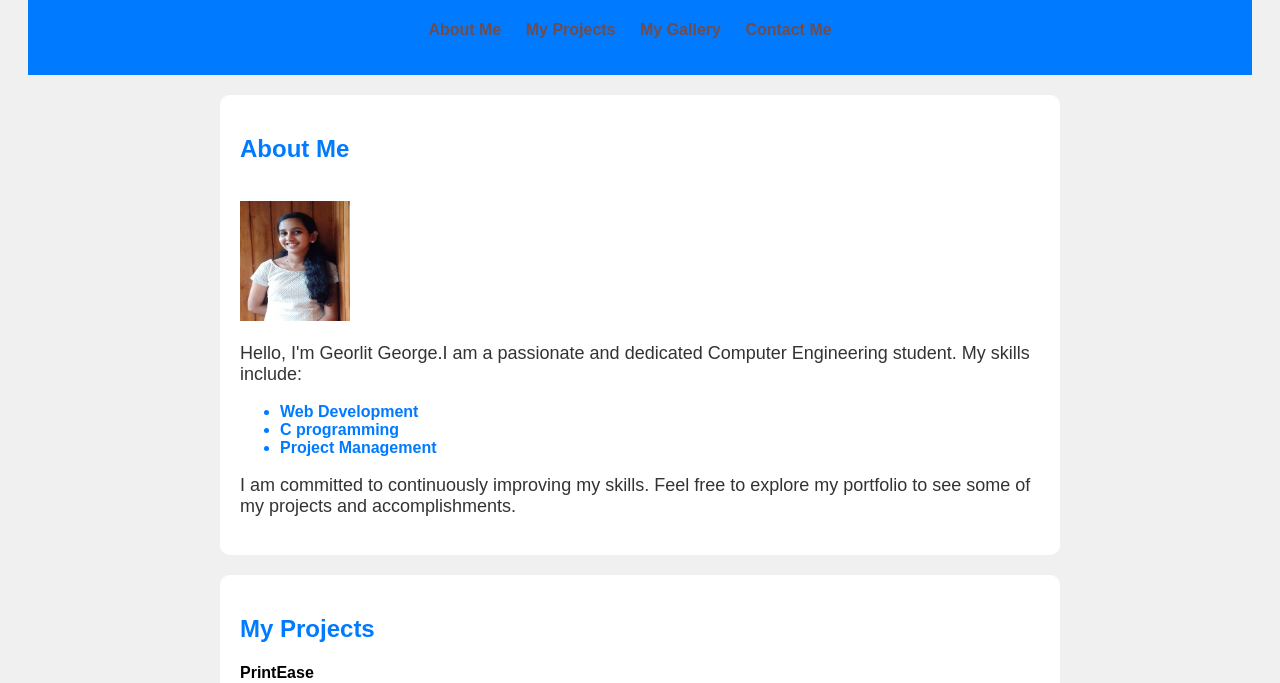
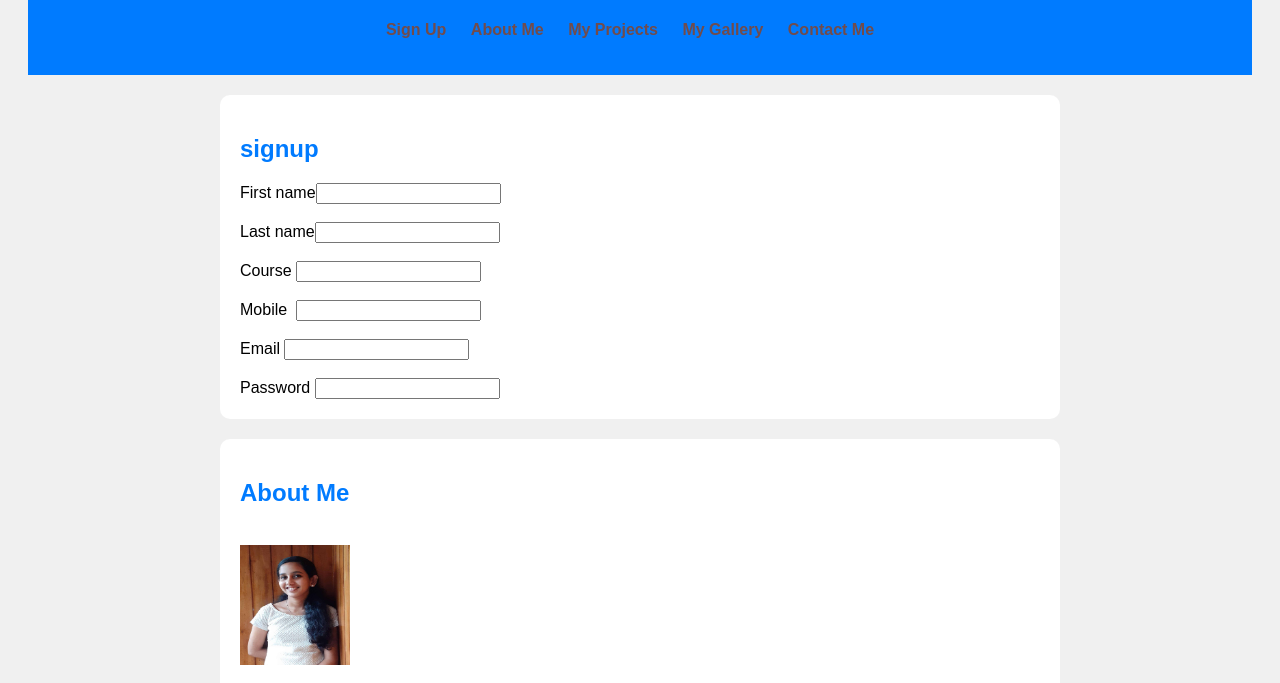
Before and after one commit to GeorlitGeorge/portfolio, a plain HTML site: page index.html in a window 1280 px wide. Shown: the part 117-800 px from the top of the page. Drawn offline with Linux system fonts and the light colour scheme.

Commit message:
Update index.html

```diff
--- a/index.html
+++ b/index.html
@@ -12,6 +12,7 @@
 
         <nav>
             <ul>
+                <li><a href="#signup">Sign Up</a></li>
                 <li><a href="#about">About Me</a></li>
                 <li><a href="#projects">My Projects</a></li>
                 <li><a href="#gallery">My Gallery</a></li>
@@ -19,6 +20,24 @@
             </ul>
         </nav>
     </header>
+    <section id="signup">
+        <h2>signup</h2>
+        <form method="post" action="">
+            First name<input type="text" name="fname"><br>
+            <br>
+            Last name<input type="text" name="lname"><br>
+            <br>
+            Course   <input type="text" name="course"><br>
+            <br>
+            Mobile   &nbsp;<input type=number name="num"><br>
+            <br>
+            <label for="email">Email</label>
+            <input type="email" id="email" name="email" required><br>
+            <br>
+            <label for="password">Password</label>
+            <input type="password" id="password" name="password" required>
+        </form>
+    </section>
 
     <section id="about">
         <h2>About Me </h2><br>
```
